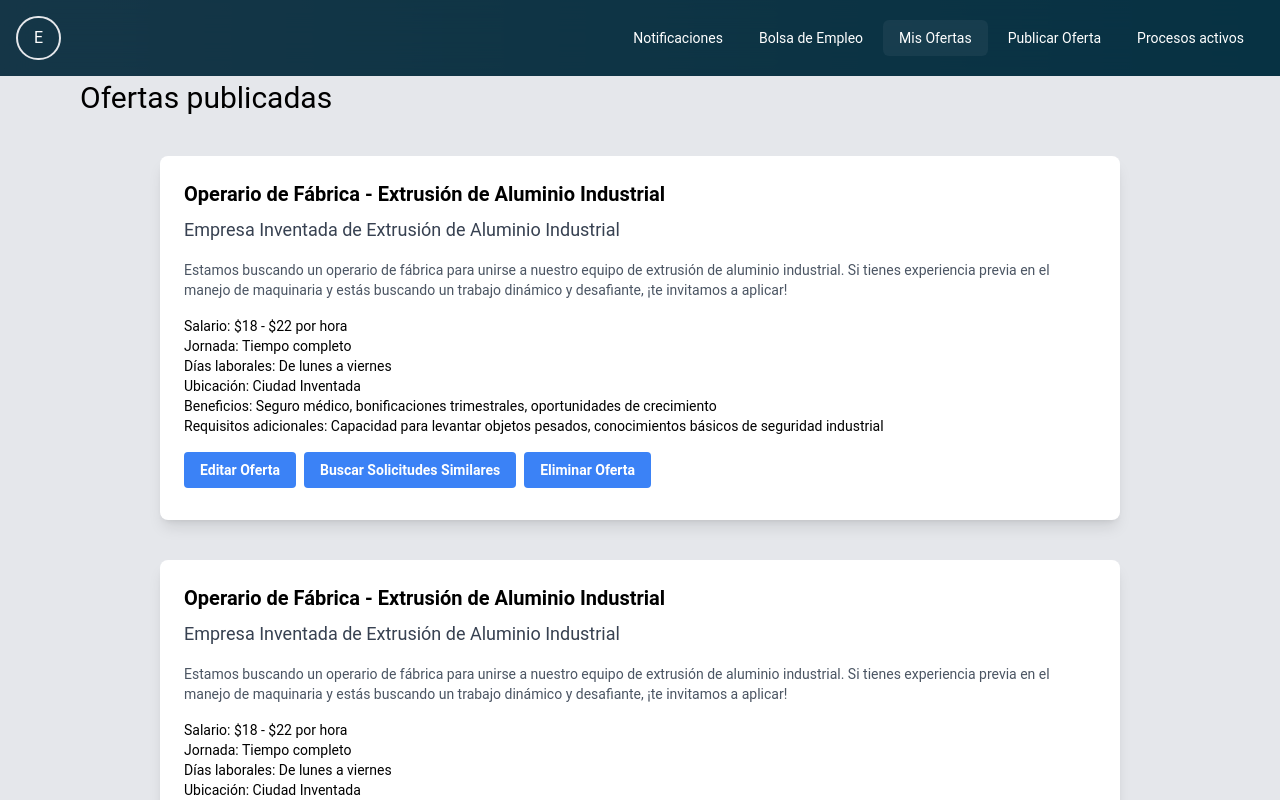
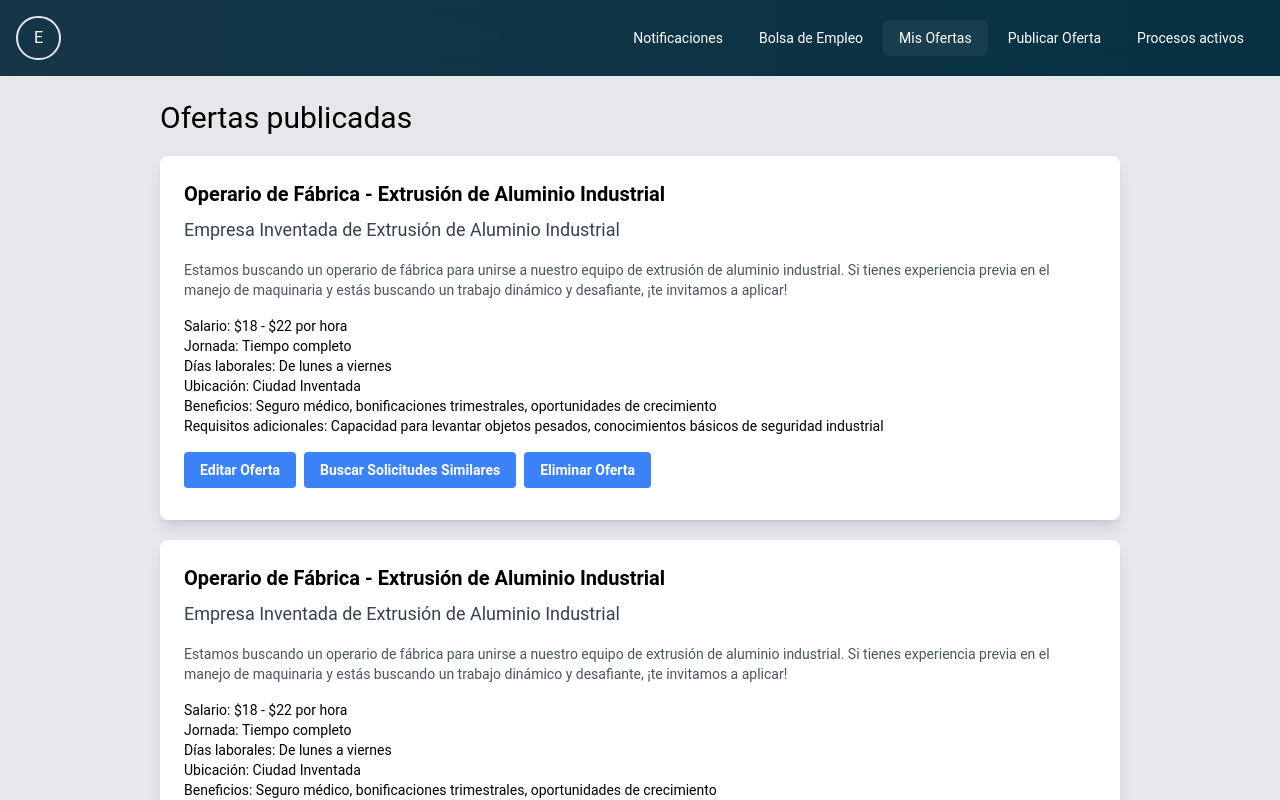
Before and after one commit to frankgimeno3/empleotecnicfront, a Next.js app: page /dashboard in a window 1280 px wide. Both pictures are taken after a click on the button "Mis Ofertas". Shown: the top 800 px of the page. Built offline with nearby package versions, Linux system fonts and the light colour scheme.

Commit message:
mejoro estilos ofertas

```diff
--- a/components/Dashboard/MisOfertas/MisOfertas.tsx
+++ b/components/Dashboard/MisOfertas/MisOfertas.tsx
@@ -5,7 +5,7 @@ const MisOfertas = () => {
     return (
       <div className='mt-6'>
         < div className=" mt-10 p-20 bg-gray-200 pt-1">
-        <h1 className="text-3xl">Ofertas publicadas</h1>
+        <h1 className="text-3xl mt-5 ml-20">Ofertas publicadas</h1>
         <MyOfferCard />
         <MyOfferCard />
         <MyOfferCard />
--- a/components/Dashboard/MisOfertas/MyOfferCard.tsx
+++ b/components/Dashboard/MisOfertas/MyOfferCard.tsx
@@ -2,7 +2,7 @@ import React from "react";
 
 const MyOfferCard = () => {
   return (
-    <div className="flex justify-center items-center my-10 mx-20">
+    <div className="flex justify-center items-center my-5 mx-20">
       <div className="bg-white rounded-lg shadow-lg p-6">
         <h2 className="text-xl font-semibold mb-2">
           Operario de Fábrica - Extrusión de Aluminio Industrial
```
